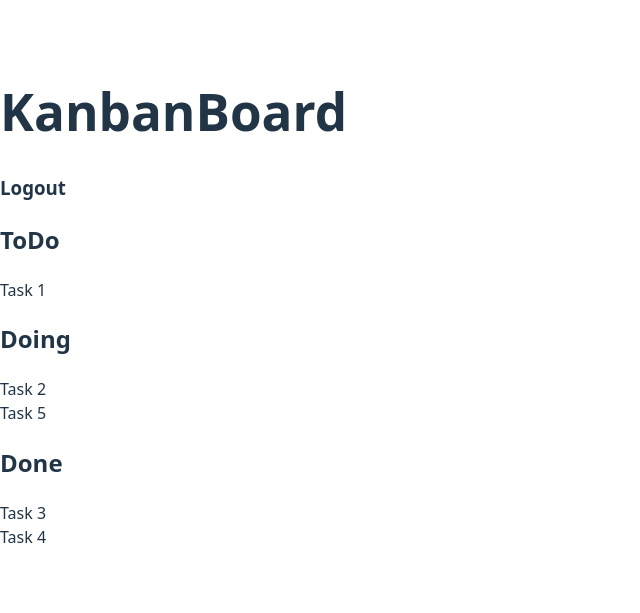
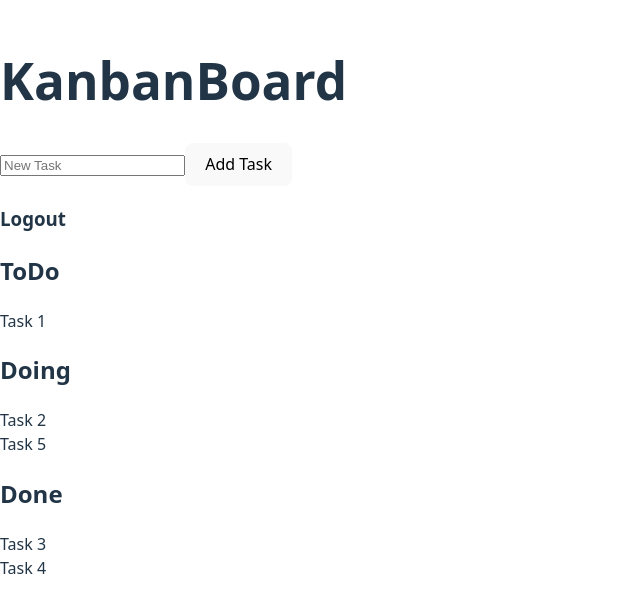
Before and after one commit to L-E-G-E-N-D/kanban-board-react, a React app in the folder frontend/: page / in a window 1280 px wide. Shown: the part 101-714 px from the top of the page, without its empty margins (0-640 px from the left). Built offline with nearby package versions, Linux system fonts and the light colour scheme; the HTML template or start-up script is replaced by a standard one.

Commit message:
Add task creation with input and button

```diff
--- a/frontend/src/App.jsx
+++ b/frontend/src/App.jsx
@@ -11,11 +11,34 @@ function App() {
     {id:5, title:"Task 5", status:"doing"},
   ])
 
+  const[newTask, setNewTask]=useState("");
+
+  function addTask(){
+    if(newTask.trim()==="") return;
+
+    setTasks([
+      ...tasks,
+      {
+        id:tasks.length+1,
+        title:newTask,
+        status:"todo"
+      }
+    ])
+    setNewTask("");
+  }
 
   return (
     <div>
       <div>
         <h1>KanbanBoard</h1>
+        <input
+          type="text"
+          value={newTask}
+          onChange={(e)=>setNewTask(e.target.value)}
+          placeholder="New Task"
+        />
+        <button onClick={addTask}>Add Task</button>
+
         <h3>Logout</h3>
 
       <div>
```
